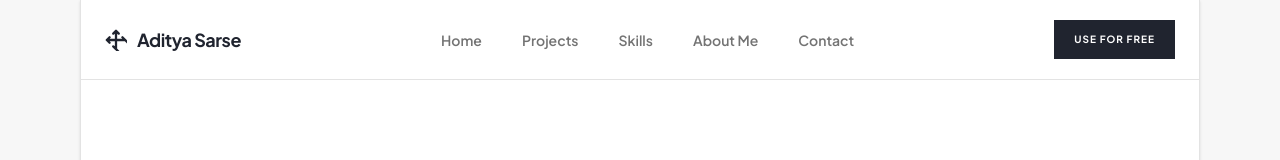
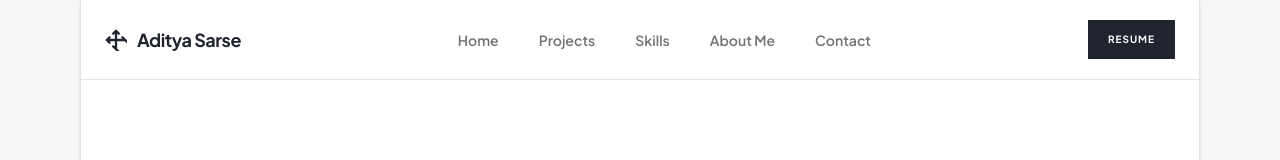
Before and after one commit to AdityaSarse/My_Portfolio, a React (Vite) app: page / in a window 1280 px wide. Shown: the top 160 px of the page. Built offline with nearby package versions, Linux system fonts and the light colour scheme; grey boxes are pictures that could not be loaded.

Commit message:
Add Resume button

```diff
--- a/src/components/Navbar.jsx
+++ b/src/components/Navbar.jsx
@@ -55,12 +55,12 @@ export default function Navbar() {
       {/* CTA Button */}
       <div>
         <a
-          href="https://framer.com"
+          href="/resume.pdf"
           target="_blank"
           rel="noreferrer"
           className="inline-block bg-text-heading text-bg-card px-5 py-3 rounded-none font-bold text-[10px] tracking-widest uppercase hover:bg-text-heading/90 active:scale-95 transition-all cursor-pointer"
         >
-          Use For Free
+          Resume
         </a>
       </div>
     </nav>
```
